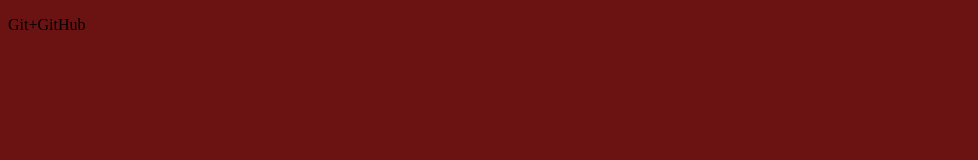
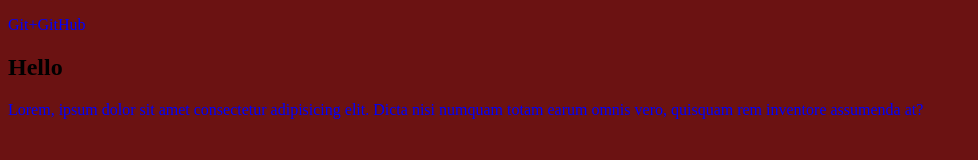
Before and after one commit to silence-n-code/gitTest, a plain HTML site: page index.html in a window 1280 px wide. Shown: the whole page, without its empty margins (0-978 px from the left). Drawn offline with Linux system fonts and the light colour scheme.

Commit message:
первые изменения

```diff
--- a/css/main.css
+++ b/css/main.css
@@ -1,3 +1,9 @@
 body {
     background-color: rgb(107, 18, 18);
 }
+p {
+    color: blue;
+}
+h2 {
+    font-style: 50px;
+}
--- a/index.html
+++ b/index.html
@@ -8,5 +8,7 @@
 </head>
 <body>
     <p>Git+GitHub</p>
+    <h2>Hello</h2>
+    <p>Lorem, ipsum dolor sit amet consectetur adipisicing elit. Dicta nisi numquam totam earum omnis vero, quisquam rem inventore assumenda at?</p>
 </body>
 </html>
```
